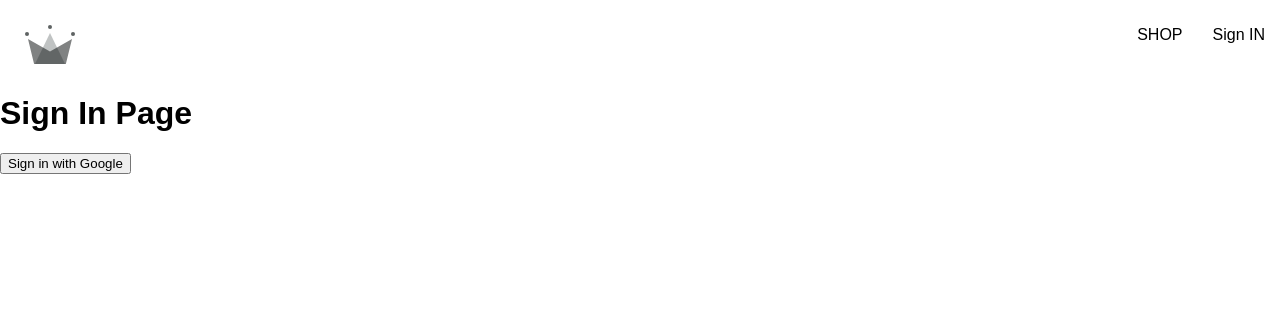
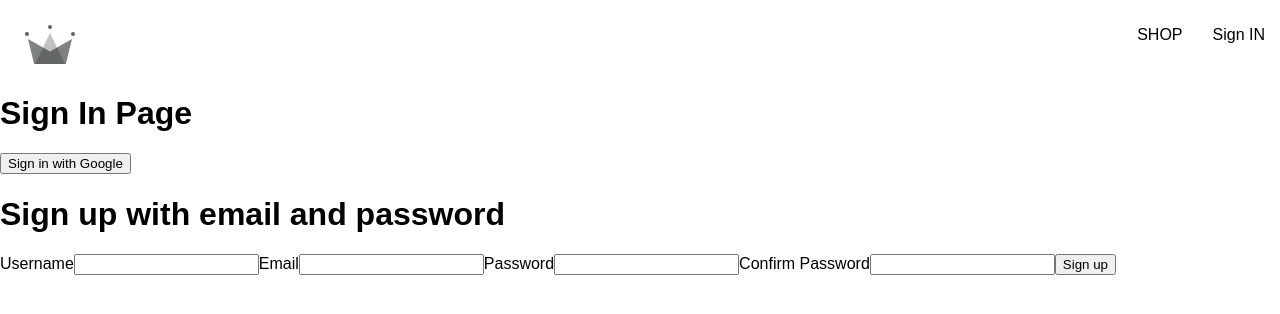
Before and after one commit to DevgenX/online-store, a React (Create React App) app in the folder online-store/: page /sign-in in a window 1280 px wide. Shown: the top 314 px of the page. Built offline with nearby package versions, Linux system fonts and the light colour scheme; a web font is replaced by a local one.

Commit message:
Variable changes

```diff
--- /dev/null
+++ b/online-store/src/components/sign-up/sign-up-form.js
@@ -0,0 +1,73 @@
+import { useState } from "react";
+
+const initialFormField = {
+  displayName: "",
+  email: "",
+  password: "",
+  confirmPassword: "",
+};
+
+const SignUpForm = () => {
+  // build a state function with the default value set as the initialFormField object above
+
+  const [formField, setFormField] = useState(initialFormField);
+
+  // destructure the formfield object to use them in a function later
+  const { displayName, email, password, confirmPassword } = formField;
+
+  const handleChange = (e) => {
+    // gets the name from e.target.name
+    // gets the value from e.target.value
+    const { name, value } = e.target;
+
+    // spread in the object using spread parameter then update
+    // update the appropriate field using bracket notation
+    // assign the value of it to be the value from e.target
+    setFormField({ ...formField, [name]: value });
+  };
+  return (
+    <div>
+      <h1>Sign up with email and password</h1>
+      <form onSubmit>
+        <label>Username</label>
+        <input
+          type="text"
+          required
+          onChange={handleChange}
+          name="displayName"
+          value={displayName}
+        />
+
+        <label>Email</label>
+        <input
+          type="email"
+          required
+          onChange={handleChange}
+          name="email"
+          value={email}
+        />
+
+        <label>Password</label>
+        <input
+          type="password"
+          required
+          onChange={handleChange}
+          name="password"
+          value={password}
+        />
+
+        <label>Confirm Password</label>
+        <input
+          type="password"
+          required
+          onChange={handleChange}
+          name="confirmPassword"
+          value={confirmPassword}
+        />
+        <button type="submit">Sign up</button>
+      </form>
+    </div>
+  );
+};
+
+export default SignUpForm;
--- a/online-store/src/routes/sign-in/sign-in.js
+++ b/online-store/src/routes/sign-in/sign-in.js
@@ -3,16 +3,37 @@
   createUserDocument,
 } from "../../utils/firebase/firebase.utils";
 
+import SignUpForm from "../../components/sign-up/sign-up-form";
+
+// auth is a memory bank tracking authenticating states/firebase instances
+
 const SignIn = () => {
+  //   useEffect(() => {
+  //     redirectData();
+  //   }, []);
+
+  //   const redirectData = async () => {
+  //     const response = await getRedirectResult(auth);
+
+  //     if (response) {
+  //       const userDocRef = await createUserDocument(response.user);
+  //     }
+  //   };
+
   const logGoogleUser = async () => {
     //destructured from the web response data
     const { user } = await signInWithGooglePopup();
-    createUserDocument(user);
+    const userDocRef = await createUserDocument(user);
   };
+
+  // the web is getting redirected so the state aren't getting logged into our website
+  // we went from google redirect to our website
+
   return (
     <div>
       <h1>Sign In Page</h1>
       <button onClick={logGoogleUser}>Sign in with Google</button>
+      <SignUpForm />
     </div>
   );
 };
--- a/online-store/src/utils/firebase/firebase.utils.js
+++ b/online-store/src/utils/firebase/firebase.utils.js
@@ -26,17 +26,22 @@
 const firebaseApp = initializeApp(firebaseConfig);
 
 // google auth provider is a class
-const provider = new GoogleAuthProvider();
+const googleProvider = new GoogleAuthProvider();
 
 // set parameters on the provider whenever the user interacts
 // with the app, they will always select an account
-provider.setCustomParameters({
+googleProvider.setCustomParameters({
   prompt: "select_account",
 });
 
 // google auth provider is a class that we get from the class. connected to google
 export const auth = getAuth();
-export const signInWithGooglePopup = () => signInWithPopup(auth, provider);
+// sign in with google pop up
+export const signInWithGooglePopup = () =>
+  signInWithPopup(auth, googleProvider);
+// sign in with google redirect
+export const signInWithGoogleRedirect = () =>
+  signInWithRedirect(auth, googleProvider);
 
 export const db = getFirestore();
 
```
